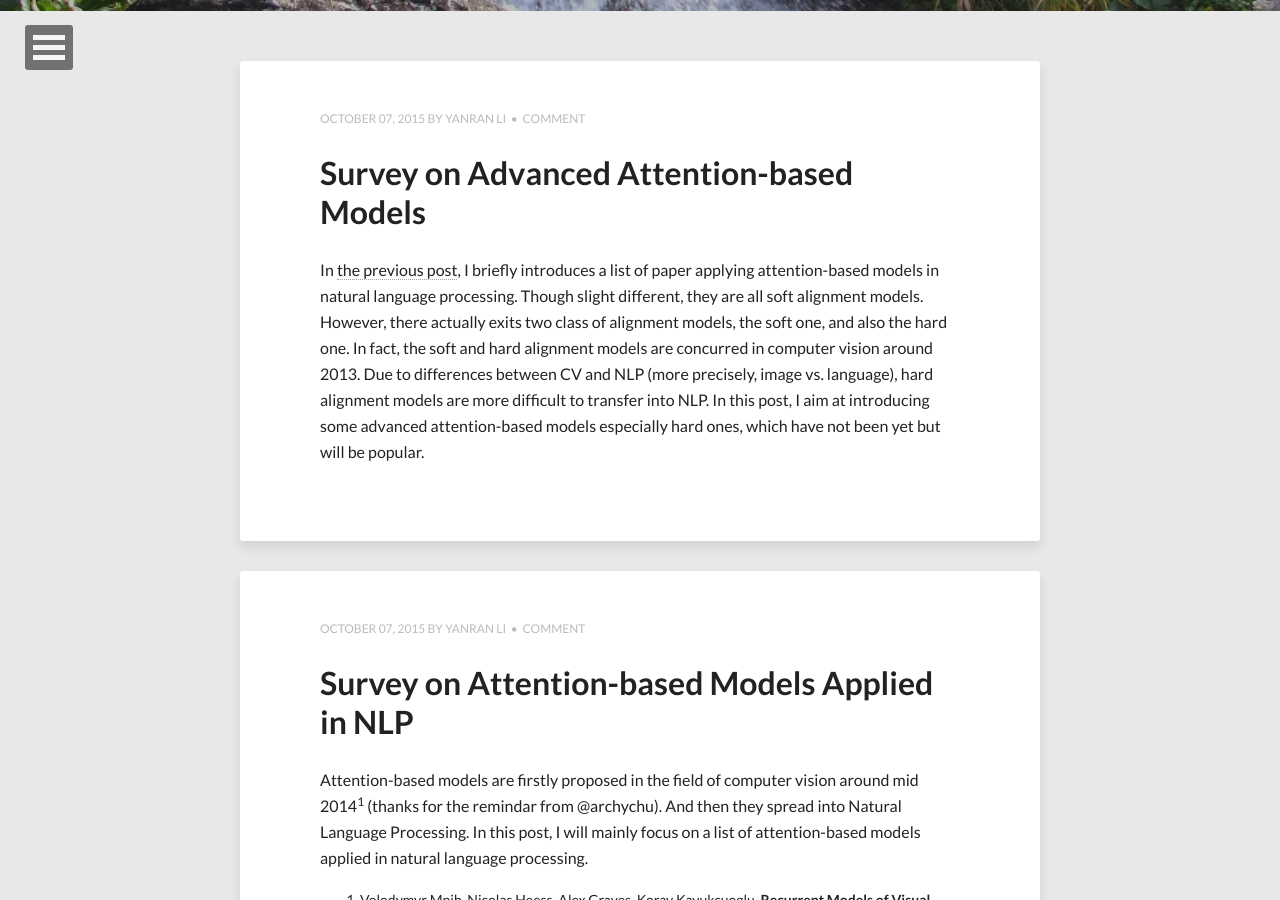
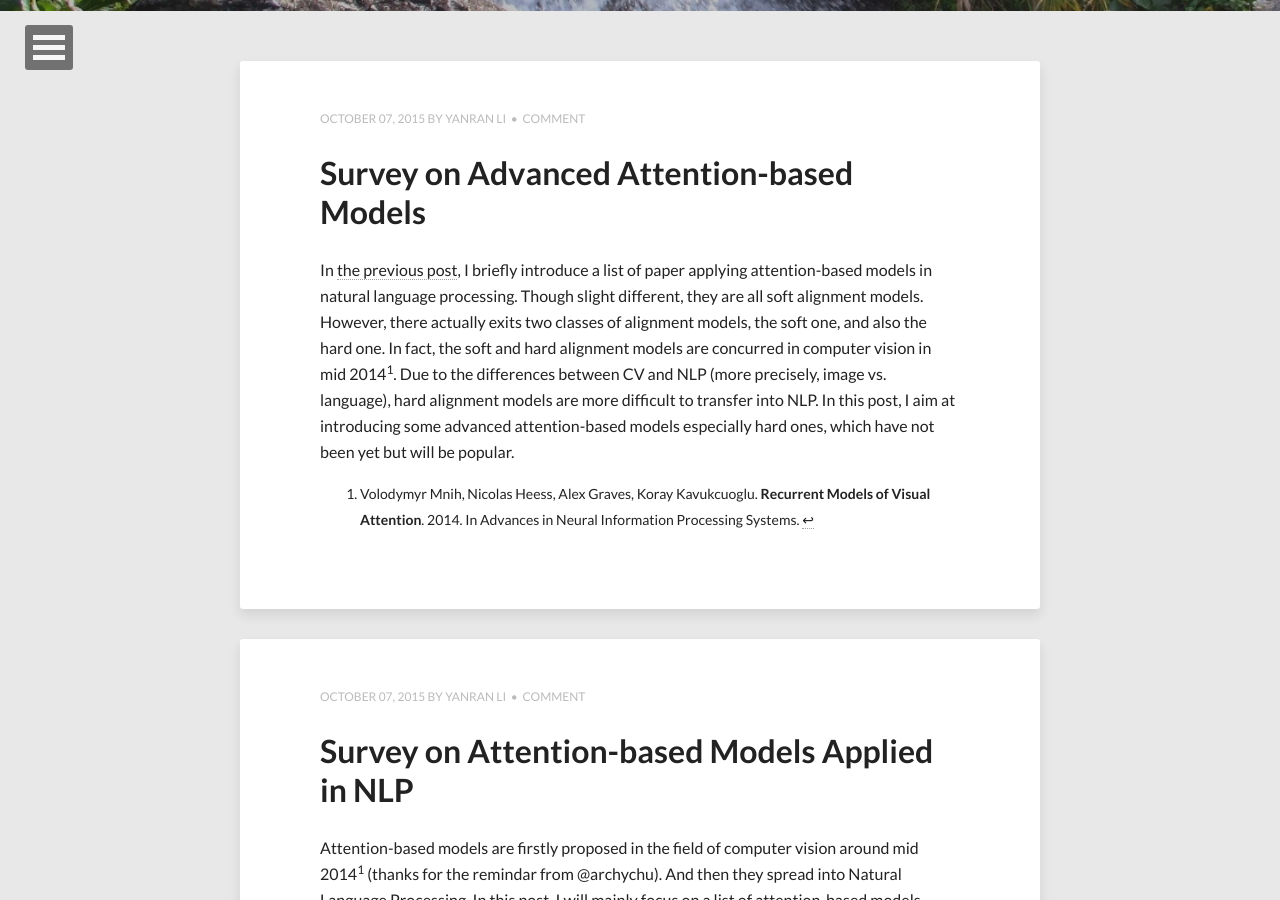
Before and after one commit to niangaotuantuan/niangaotuantuan.github.io, a Jekyll site: the page built from index.html, in a window 1280 px wide and 900 px high, scrolled down 389 px. Built offline with Jekyll 4.4.1, drawn with Linux system fonts in a browser that asks for light colours; nearby versions of some CDN libraries; formulas are drawn with MathJax 3; the list of posts is cut into pages by our own code.

```diff
--- a/_posts/2015/2015-10-07-survey-attention-model-2.md
+++ b/_posts/2015/2015-10-07-survey-attention-model-2.md
@@ -16,9 +16,9 @@ tags:
 - paper
 ---
 
-In [the previous post](http://yanran.li/peppypapers/2015/10/07/survey-attention-model-1.html), I briefly introduces a list of paper applying attention-based models in natural language processing. Though slight different, they are all soft alignment models. However, there actually exits two class of alignment models, the soft one, and also the hard one. In fact, the soft and hard alignment models are concurred in computer vision around 2013. Due to differences between CV and NLP (more precisely, image vs. language), hard alignment models are more difficult to transfer into NLP. In this post, I aim at introducing some advanced attention-based models especially hard ones, which have not been yet but will be popular.
+In [the previous post](http://yanran.li/peppypapers/2015/10/07/survey-attention-model-1.html), I briefly introduce a list of paper applying attention-based models in natural language processing. Though slight different, they are all soft alignment models. However, there actually exits two classes of alignment models, the soft one, and also the hard one. In fact, the soft and hard alignment models are concurred in computer vision in mid 2014[^1]. Due to the differences between CV and NLP (more precisely, image vs. language), hard alignment models are more difficult to transfer into NLP. In this post, I aim at introducing some advanced attention-based models especially hard ones, which have not been yet but will be popular.
 
-The first one, highly-recommended (by me), is arXiv pre-print, [**DRAW：A Recurrent Neural Network For Image**](http://arxiv.org/pdf/1502.04623.pdf), from Google DeepMind. I cannot better summarize their motivation than they've already done in their preprint:
+The first one, highly-recommended (by me), is arXiv pre-print, [**DRAW：A Recurrent Neural Network For Image**](http://arxiv.org/pdf/1502.04623.pdf)[^2], from Google DeepMind. I cannot better summarize their motivation than they've already done in their preprint:
 
 > A person asked to draw, paint or otherwise recreate a visual scene will naturally do so in a sequential, iterative fashion, reassessing their handiwork after each modification. Rough outlines are gradually replaced by precise forms, lines are sharpened, darkened or erased, shapes are altered, and the final picture emerges.
 
@@ -35,20 +35,28 @@ Therefore, they propose this model, DRAW. Its name is not simply following the d
 
 ---------------------------------------
 
-The second one also comes from Google DeepMind, the newly accepted NIPS'15 paper, [**Teaching Machines to Read and Comprehend**](http://arxiv.org/abs/1506.03340). It is seemingly inspired from the abovementioned one. This paper has two primary contributions, (1) they construct a supervised document-query based dataset for machine comprehension research. This dataset forms as ((document-query pair), entity-formed answer) triples. (2) They propose three models, of which two are attention-based. See as (a)(b) in the following figure in their paper.
+The second one also comes from Google DeepMind, the newly accepted NIPS'15 paper, [**Teaching Machines to Read and Comprehend**](http://arxiv.org/abs/1506.03340)[^3]. It is seemingly inspired from the abovementioned one. This paper has two primary contributions, (1) they construct a supervised document-query based dataset for machine comprehension research. This dataset forms as ((document-query pair), entity-formed answer) triples. (2) They propose three models, of which two are attention-based. See as (a)(b) in the following figure in their paper.
 
 ![Attentive Reader and Impatient Reader](/images/attention-6.png)
 For both of these two models, the input each round is a (document-query) pair. Specifically, one can either take seperated sentences in each document as input unit, forming (sentence-query) pair input; or one can input a whole document then a query. The latter one, however, is credited by the authors as a less meaningful way, where queries no longer serve as mentions. Let's delve into the two attention-based models. Model (a) is called **Attentive Reader**, which is straightforward. The left part in the model is the classical attention mechanism.
 ![Attention Mechanism](/images/attention-1-2.png)
 
-Let's move to Model (b), **Impatient Reader**. This model is really interesting and intuitive, which emphasizes on the *reread* mechanism. That is to say, for each token in each query, a whole document is read once through. One token, one document. Next token, again this document. That's what the *reread* is. I interpret such *reread* mechanism as a *gradual comprehension procedure*. When a human being is reading a tough article, s/he will read again and again. We expect to comprehend deeplier as we reread once more. Such motivation, behind this reread mechanism, if any, will make larger impact when predicting beyond a token level output. Therefore, I think this mechanism is worthy of implementing in more tasks.
+Let's move to model (b), **Impatient Reader**. This model is really interesting and intuitive, which emphasizes on the *reread* mechanism. That is to say, for each token in each query, a whole document is read once through. One token, one document. Next token, again this document. That's what the *reread* is. I interpret such *reread* mechanism as a *gradual comprehension procedure*. When a human being is reading a tough article, s/he will read again and again. We expect to comprehend deeplier as we reread once more. Such motivation, behind this reread mechanism, if any, will make larger impact when predicting beyond a token level output. Therefore, I think this mechanism is worthy of implementing in more tasks.
 
 ---------------------------------------
 
-The third one I want to recommend is a newly accepted NIPS'15 paper, [**Learning Wake-Sleep Recurrent Attention Models**](http://arxiv.org/abs/1509.06812), from Jimmy Ba, Roger Grosse, Ruslan Salakhutdinov, Brendan Frey. Some results of this work has been previously introduced in the [Deep Learning Tutorial](http://machinelearning2015.ru/ru/node/76) given by Professor Ruslan Salakhutdinov in the Machine Learning and Intelligence School 2015.
+The third one I want to recommend is a newly accepted NIPS'15 paper, [**Learning Wake-Sleep Recurrent Attention Models**](http://arxiv.org/abs/1509.06812)[^4], from Jimmy Ba, Roger Grosse, Ruslan Salakhutdinov, Brendan Frey. Some results of this work has been previously introduced in the [Deep Learning Tutorial](http://machinelearning2015.ru/ru/node/76) given by Professor Ruslan Salakhutdinov in the Machine Learning and Intelligence School 2015.
 
 ![Hard Attention Mechanism](/images/attention-7-1.png)
 The model in this paper is the most distinguished one among others introduced here as its attention mechanism is the so-called **hard attention mechanism**, compared to the soft attention mechanism, where the other models introduced above belong. In fact, hard attention mechanism are born concurrently with soft attention mechanism, but is only prospered in computer vision field so far. Although both of these two mechanisms are designed to attend (more) a small region of the input instead of the whole, they are different in several aspects. The key is that, the hard mechanism, attend one and only one region while the soft is attending one more and others less. To this end, the hard mechanism is stochastic and sampling-based, whereas the soft mechanism is deterministic and can be seen as an expectation over all regions. Consequently, there are both sides for these brothers. The hard mechanism, sampling-based, is more computationally efficient as they only and actually need to process a small patch of the input. But it requires some definition and intuition on the form of the sampling, because they must make discrete choices. On the contrary, the soft mechanism costs more computation because they have to examine every location of the image, which will be drastic for large image datasets. The good side is that it can be trained by backpropation and thus easily to embed in a whole network.
 ![Wake-Sleep Recurrent Attention Model](/images/attention-7-2.png)
 
 Back to this paper, they indeed mix these two mechanisms into different layers of a network, which is obviously a combination of both good sides. We should postively look forward to hard mechanism or its variant successfully applied in NLP.
+
+
+
+###References
+[^1]: Volodymyr Mnih, Nicolas Heess, Alex Graves, Koray Kavukcuoglu. **Recurrent Models of Visual Attention**. 2014. In Advances in Neural Information Processing Systems.
+[^2]: Karol Gregor, Ivo Danihelka, Alex Graves, et al. **DRAW: A Recurrent Neural Network For Image Generation**. 2015. arXiv pre-print.
+[^3]: Karl Moritz Hermann, Tomáš Kočiský, Edward Grefenstette, et al. **Teaching Machines to Read and Comprehend**. 2015. In Proceedings of NIPS.
+[^4]: Lei Jimmy Ba, Roger Grosse, Ruslan Salakhutdinov, Brendan Frey. **Learning Wake-Sleep Recurrent Attention Models**. 2015. In Proceedings of NIPS.
```
